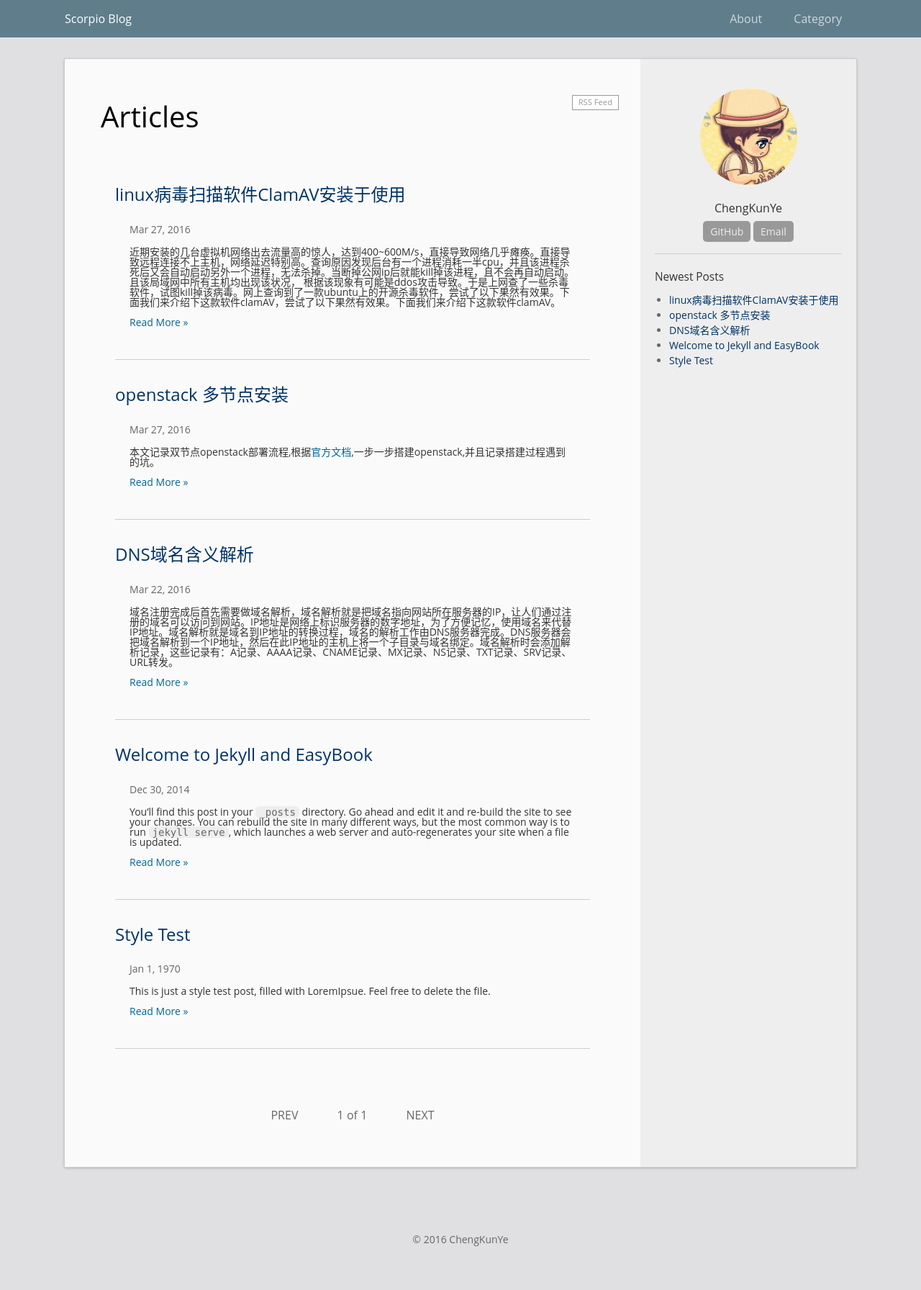
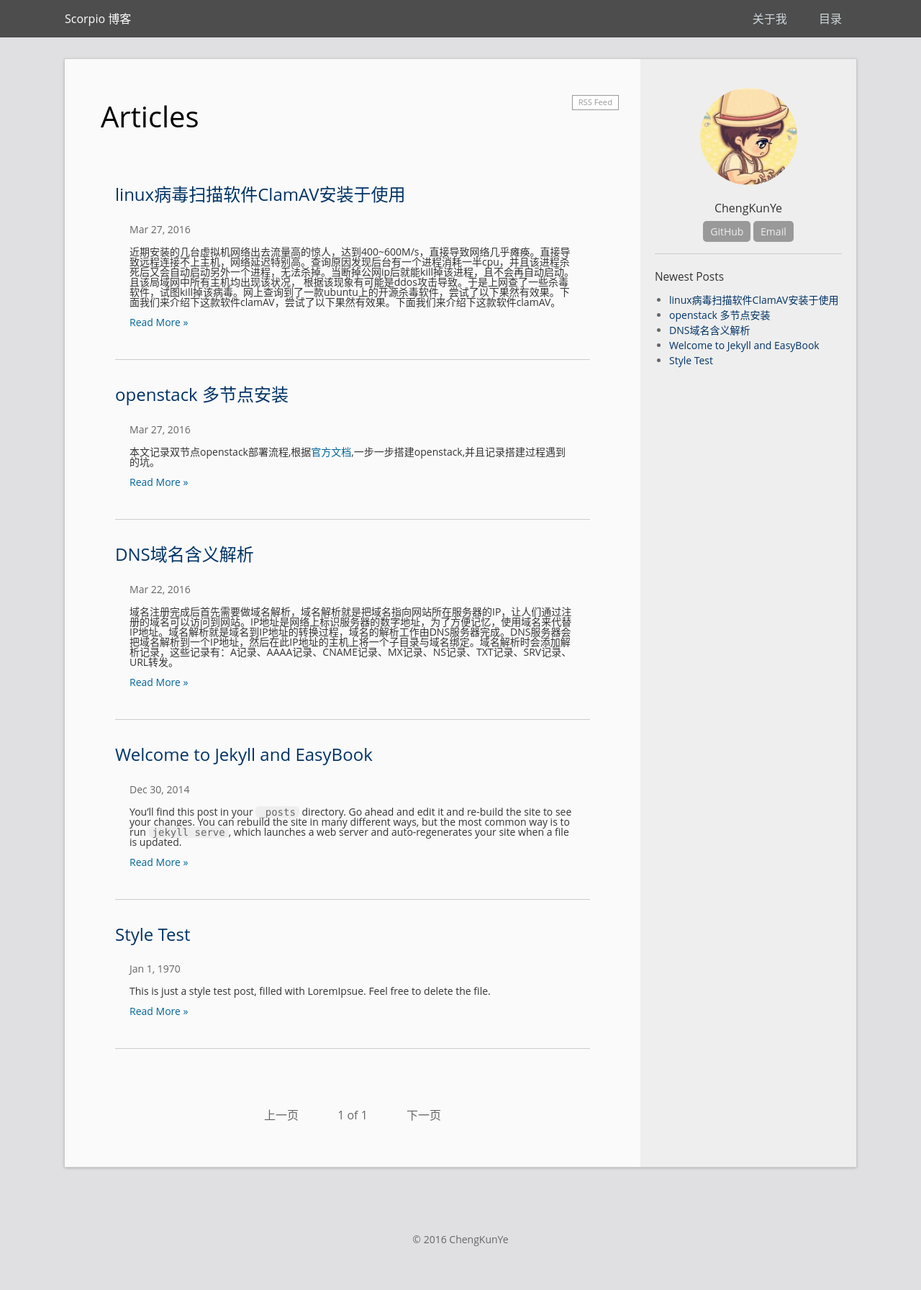
Before and after one commit to scorpioxiatian/Blog, a Jekyll site: the page built from index.html, in a window 1280 px wide. Shown: the whole page at 72% size. Built offline with Jekyll 4.4.1, drawn with Linux system fonts in a browser that asks for light colours; the list of posts is cut into pages by our own code.

Commit message:
little style fix

```diff
--- a/_config.yml
+++ b/_config.yml
@@ -1,5 +1,5 @@
 # Site settings
-title: Scorpio Blog
+title: Scorpio 博客
 url: "http://www.pisces.ml"    # the protocol and hostname of your site, eg. `http://laobubu.github.io`
 baseurl: "" # the prefix of your site uri, eg. `/jekyll-theme-EasyBook` or just one slash `/`
 #timezone: Asia/Chongqing
--- a/_posts/2014-12-30-welcome-to-jekyll.markdown
+++ b/_posts/2014-12-30-welcome-to-jekyll.markdown
@@ -2,7 +2,7 @@
 layout: post
 title:  "Welcome to Jekyll and EasyBook"
 date:   2014-12-30 09:00:13
-categories: jekyll update
+categories: jekyll
 permalink: /archivers/hello
 ---
 
--- a/category.html
+++ b/category.html
@@ -1,12 +1,12 @@
 ---
 layout: default
-title: Category
+title: 目录
 permalink: /category/
 public: true
 ---
 
 <div class="home">
-  <h1 class="page-heading">Category</h1>
+  <h1 class="page-heading">目录</h1>
 
   <ul class="post-list">
 
--- a/css/main.scss
+++ b/css/main.scss
@@ -20,8 +20,8 @@ $on-laptop:        800px;
 $color-link: #036;
 $color-link-hover: #069;
 
-$header-bg: #607D8B;
-$header-bg-hover: #78909C;
+$header-bg: #4D4D4D;
+$header-bg-hover: #838B83;
 $header-link: #CFD8DC;
 $header-fg: #FFF;
 
--- a/index.html
+++ b/index.html
@@ -28,15 +28,15 @@ layout: default
   <!-- Pagination links -->
 <div class="pagination">
   {% if paginator.previous_page %}
-    <a href="{{ paginator.previous_page_path | prepend: site.baseurl }}" class="previous">PREV</a>
+    <a href="{{ paginator.previous_page_path | prepend: site.baseurl }}" class="previous">上一页</a>
   {% else %}
-    <span class="previous">PREV</span>
+    <span class="previous">上一页</span>
   {% endif %}
   <span class="page_number ">{{ paginator.page }} of {{ paginator.total_pages }}</span>
   {% if paginator.next_page %}
-    <a href="{{ paginator.next_page_path | prepend: site.baseurl }}" class="next">NEXT</a>
+    <a href="{{ paginator.next_page_path | prepend: site.baseurl }}" class="next">下一页</a>
   {% else %}
-    <span class="next ">NEXT</span>
+    <span class="next ">下一页</span>
   {% endif %}
 </div>
 
```
Also changed, not shown: about.md (+2 -4 lines), 11 other files.
